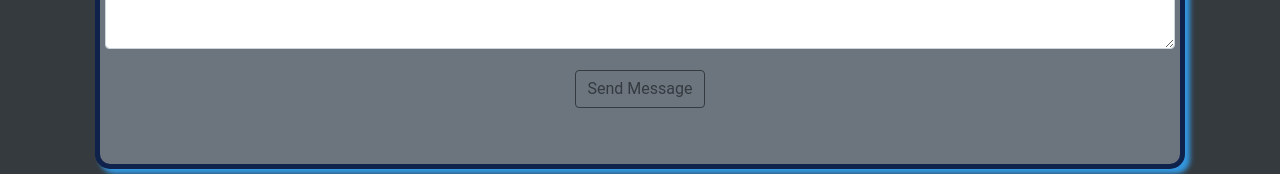
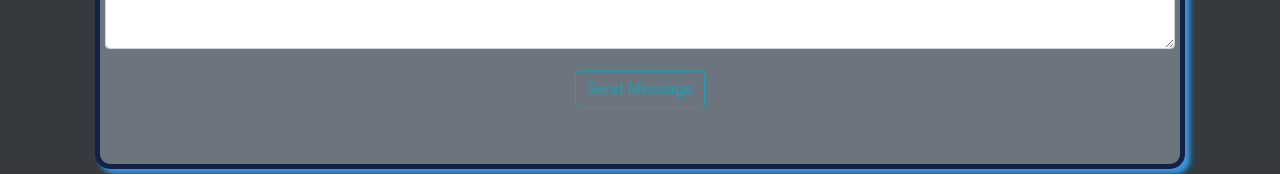
Before and after one commit to michaelbryanstark/bdsqs-4.0, a React (Create React App) app: page /contact in a window 1280 px wide. Shown: the part 633-807 px from the top of the page. Built offline with nearby package versions, Linux system fonts and the light colour scheme.

Commit message:
changed colors of buttons

```diff
--- a/src/Components/Certifications.js
+++ b/src/Components/Certifications.js
@@ -14,7 +14,7 @@ function Certifications() {
                     <p class="card-text">
                         <h3>ASQ Certified Quality Auditor</h3>
                             <p>Issuing authority ASQ - World Headquarters</p>
-                                <button type='button' className="btn btn-outline-dark"onClick={()=> window.open("https://credentials.asq.org/7363e433-175b-4627-9f1a-4bef135c684e", "_blank")}>See Credential</button>
+                                <button type='button' className="btn btn-outline-info"onClick={()=> window.open("https://credentials.asq.org/7363e433-175b-4627-9f1a-4bef135c684e", "_blank")}>See Credential</button>
                             <br></br>
                             <br></br>
 
--- a/src/Components/Company.js
+++ b/src/Components/Company.js
@@ -37,7 +37,7 @@ const Company = (props) => {
                                 <p className="card-text">Software Engineer and Web Developer, Michael has 10+ years in project management and has overseen the developement and deployment of numerous apps across the web.</p>
                         </div>
                             <div>
-                                <button type='button' className="btn btn-outline-dark"onClick={()=> window.open("https://www.michaelbryanstark.com/", "_blank")}>Visit Portfolio </button>
+                                <button type='button' className="btn btn-outline-info"onClick={()=> window.open("https://www.michaelbryanstark.com/", "_blank")}>Visit Portfolio </button>
                             </div>
                         </div>
                     </div>
--- a/src/Components/Contact.js
+++ b/src/Components/Contact.js
@@ -59,7 +59,7 @@ const Contact = (props) => {
                                     <label for="exampleFormControlTextarea1" className="form">Your message</label>
                                     <textarea className="form-control mb-3" id="exampleFormControlTextarea1" rows="3" placeholder="Your message" value={message} onChange={e => setMessage(e.target.value)}></textarea>
                                         <div className='col text-center'>
-                                            <button type='button' className="btn btn-outline-dark" onClick={submit}>Send Message</button>
+                                            <button type='button' className="btn btn-outline-info" onClick={submit}>Send Message</button>
                                                 <span className={emailSent ? 'visible' : null}></span>
                                         </div>
                                 </div>
```
